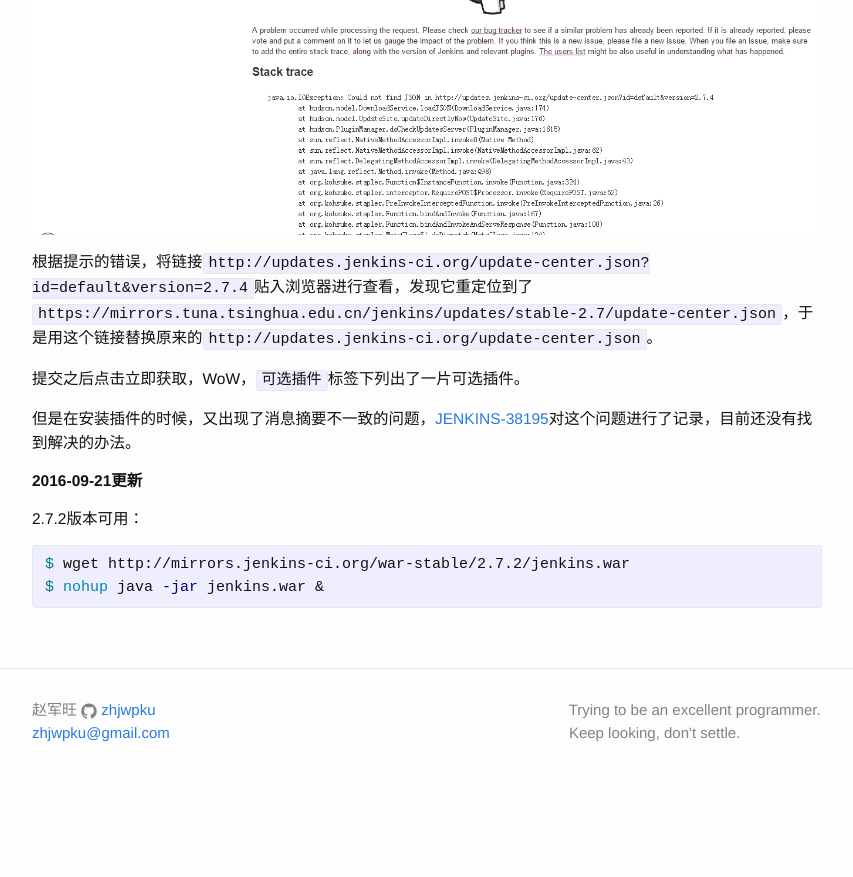
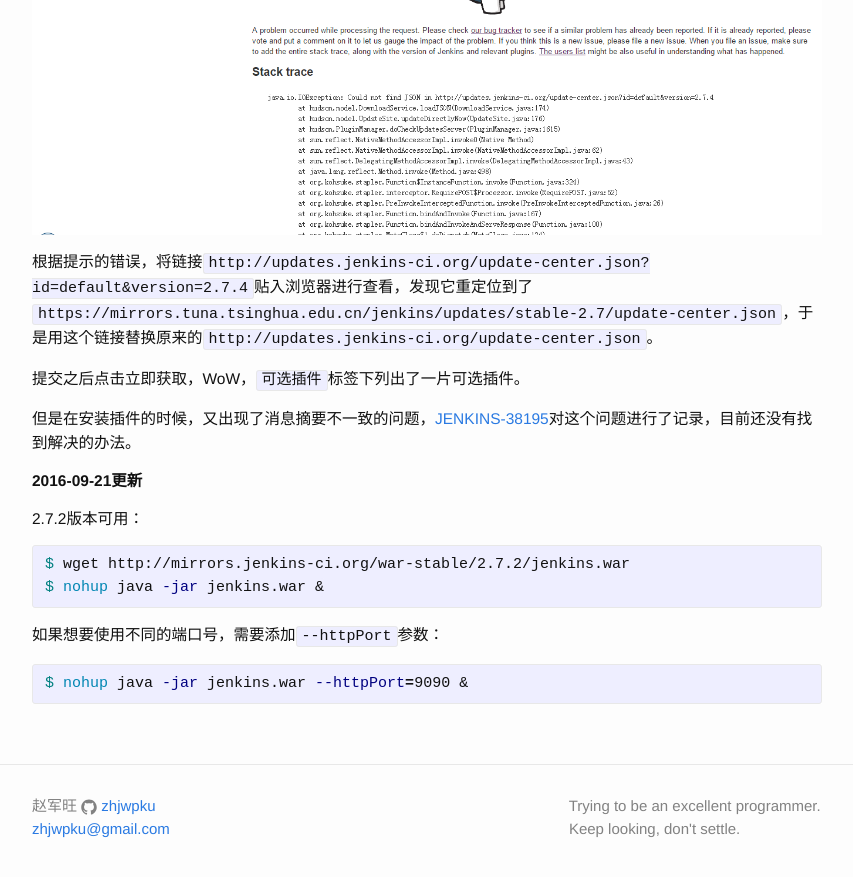
Before and after one commit to zhjwpku/zhjwpku.github.io, a Jekyll site: the page built from _posts/2016-09-19-Jenkins-available-plugin-empty.markdown, in a window 1280 px wide and 900 px high, scrolled down 905 px. Shown: the top 877 px of the window, without its empty margins (213-1066 px from the left). Built offline with Jekyll 4.4.1, drawn with Linux system fonts in a browser that asks for light colours; comment, search, counter and statistics services are not loaded; before the commit the page ends 1709 px from its top, so only the background shows below that.

Commit message:
start jenkins on different port rather than 8080
Signed-off-by: Zhao Junwang <zhjwpku@gmail.com>

```diff
--- a/_posts/2016-09-19-Jenkins-available-plugin-empty.markdown
+++ b/_posts/2016-09-19-Jenkins-available-plugin-empty.markdown
@@ -31,5 +31,11 @@
 $ nohup java -jar jenkins.war &
 {% endhighlight %}
 
+如果想要使用不同的端口号，需要添加`--httpPort`参数：
+{% highlight shell %}
+$ nohup java -jar jenkins.war --httpPort=9090 &
+{% endhighlight %}
+
+
 [solution]: http://stackoverflow.com/questions/16213982/unable-to-find-plugins-in-list-of-available-plugins-in-jenkins
 [38195]: https://issues.jenkins-ci.org/browse/JENKINS-38195
```
